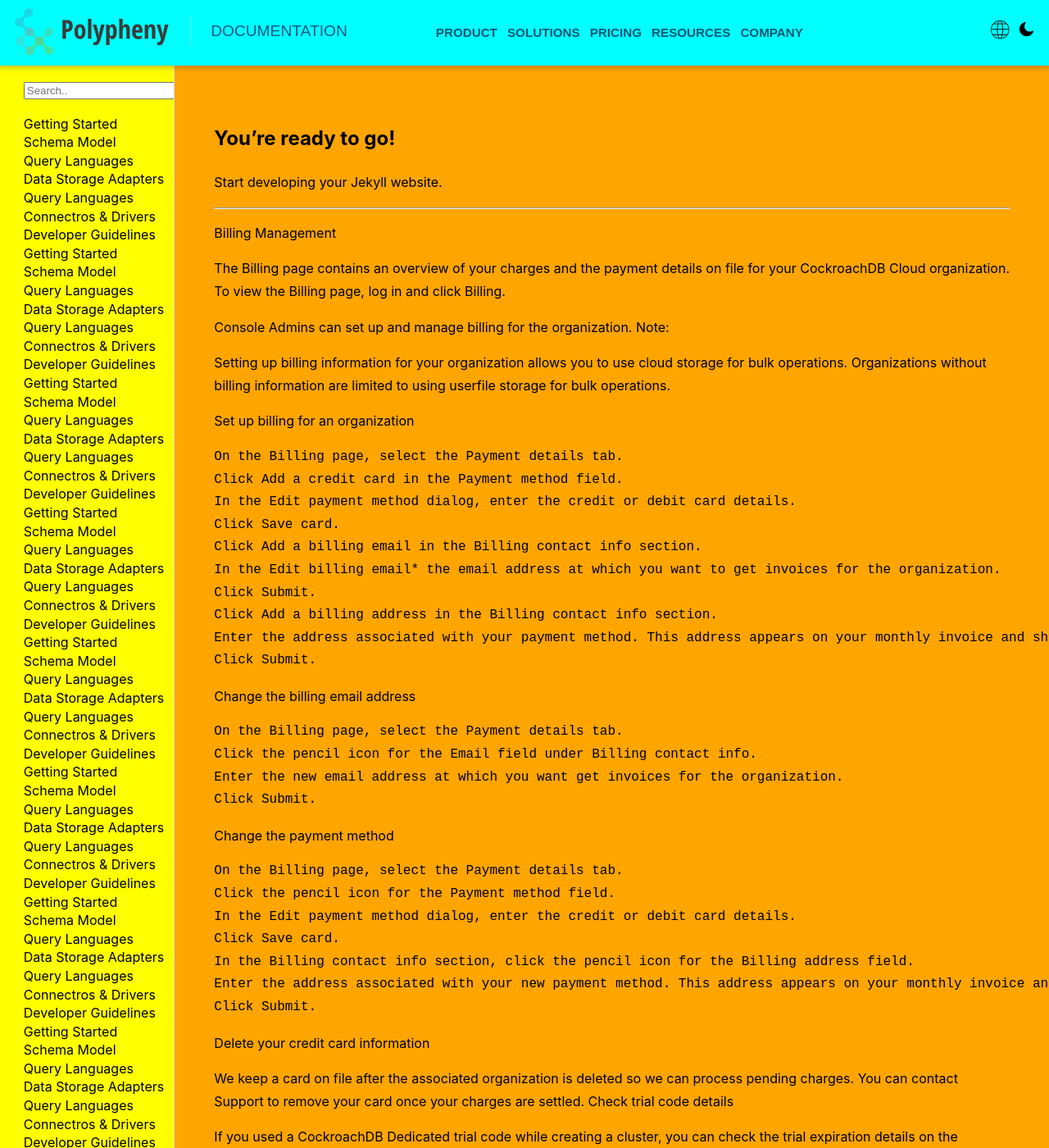
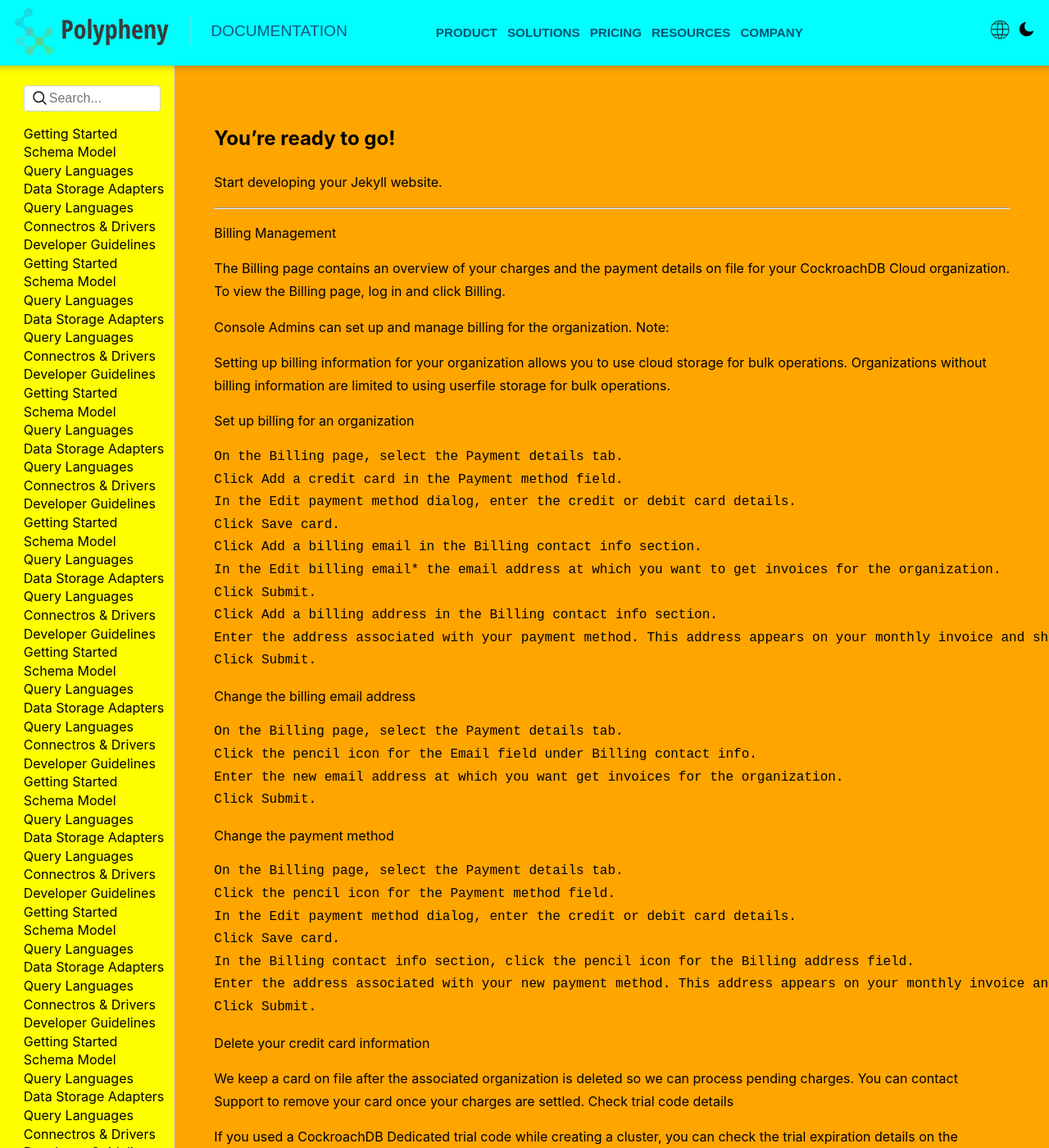
Before and after one commit to hennlo/docs, a Jekyll site: the page built from index.md, in a window 1280 px wide and 1400 px high. Shown: the whole window at 82% size. Built offline with Jekyll 4.4.1, drawn with Linux system fonts in a browser that asks for light colours.

Commit message:
added responsive sidebar

```diff
--- a/_includes/sidebar.html
+++ b/_includes/sidebar.html
@@ -2,7 +2,7 @@
 <input type="checkbox" id="sidebar-checkbox">
 <div id="sidebarMobile">
     <div id="nav-arrow">
-        v
+        <i class="arrow"></i></p>
     </div>
 </div>
 <nav id="sidebarMenu" class="">
@@ -10,7 +10,7 @@
         <div class="col-sidebar-content">
             <div id="searchbox" class="">
                 <form action="/search.html">
-                    <input class="form-control" name="query" type="text" placeholder="Search..">
+                    <input class="form-control" name="query" type="text" placeholder="Search...">
                 </form>
             </div>
             <div class="sidebar">
--- a/_sass/main.scss
+++ b/_sass/main.scss
@@ -366,12 +366,25 @@ a.navbar-item:hover::before {
 
     z-index: 9997; // Always show on front
 
+    border-top: 1px solid #D6DBE7;
     box-sizing: border-box;
     box-shadow: 0 -6px 10px 5px rgba(34, 34, 34, 0.5);
     background-color: #fff;
     align-items: center;
   }
 
+  .arrow {
+    border: solid black;
+    border-width: 0 3px 3px 0;
+    display: inline-block;
+    padding: 4px;
+    transition: transform 0.3s ease-in-out;
+    transform: rotate(45deg);
+  }
+
+  #maincontent input[type="checkbox"]:checked ~ #sidebarMobile #nav-arrow .arrow{
+    transform: rotate(-135deg);
+  }
 
   #sidebarMenu {
     height: auto;
@@ -382,11 +395,12 @@ a.navbar-item:hover::before {
     border-top: 1px solid #D6DBE7;
     border-bottom: 1px solid #D6DBE7;
     height: 60%;
-    overflow: scroll;
     padding-bottom: 15px;
     transform: translateY(-150%);
     transition: transform 0.5s ease-in-out;
   }
+
+
 
 
   #maincontent input[type="checkbox"]:checked ~ #sidebarMenu{
@@ -608,10 +622,27 @@ a.navbar-item:hover::before {
 
 
 #searchbox {
+  padding-top: 0.5rem !important;
   padding-left: 1rem !important;
   padding-right: 1rem !important;
   margin-bottom: 1rem !important;
+}
 
+.form-control{
+  display: block;
+  width: 100%;
+  font-size: 1rem;
+  font-weight: 400;
+  line-height: 1.725;
+  color: #495057;
+  border: 1px solid #ced4da;
+  border-radius: 4px;
+  transition: border-color 0.15s ease-in-out,box-shadow 0.15s ease-in-out;
+  background-image: url("../images/utils/magnifying-glass.svg");
+  background-size: 17px 17px;
+  background-repeat: no-repeat;
+  background-position: 10px center;
+  padding-left: 30px;
 }
 
 .sidebar{
@@ -627,7 +658,6 @@ a.navbar-item:hover::before {
   margin-bottom: 0;
   list-style: none;
   line-height: 22.6px;
-
 }
 
 .col-sidebar .stiky-spacer {
@@ -700,7 +730,12 @@ a.navbar-item:hover::before {
 .footer-col > ul {
   padding-left: 0;
   flex-direction: column;
+
+  li a:hover{
+    text-decoration: underline;
+  }
 }
+
 
 // Socials Sytling
 .social-logo {
```
Also changed, not shown: assets/images/utils/magnifying-glass.svg (added), 1 other file.
